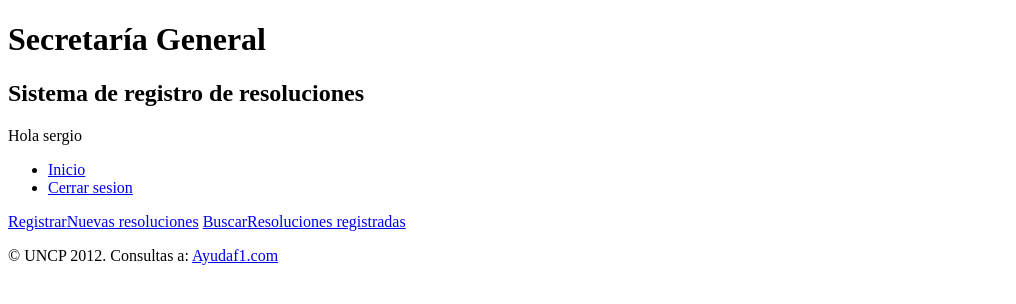
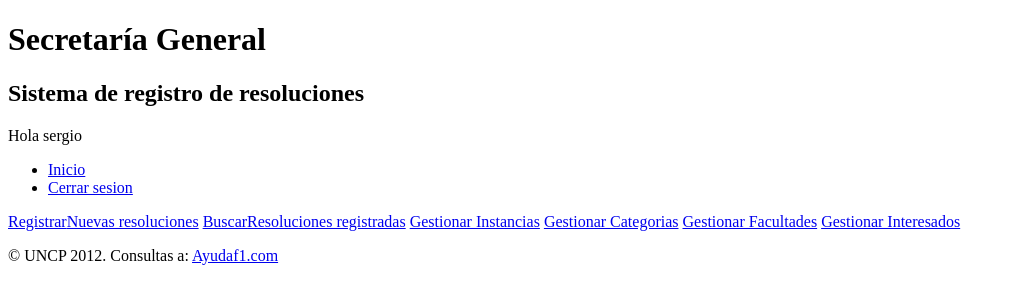
Before and after one commit to neosergio/arwenx, a Django app: page / in a window 1280 px wide. Shown: the top 304 px of the page, without its empty margins (0-1016 px from the left). Run offline with Django 3.2, Linux system fonts and the light colour scheme; a user stored in the database is signed in; parts of the project's set-up code (start-up, migrations or seed data) failed here and were passed over.

Commit message:
Nuevos enlaces en la página inicial

```diff
--- a/website/website/templates/inicio.html
+++ b/website/website/templates/inicio.html
@@ -1,8 +1,12 @@
 {% extends 'base.html' %}
 {% block encabezado %} Sistema de registro de resoluciones {% endblock encabezado %}
 {% block contenido %}
-	<div>
-		<a href='/resoluciones/nueva'>Registrar<span>Nuevas resoluciones</span></a>
-		<a href="/resoluciones">Buscar<span>Resoluciones registradas</span></a>
-	</div>
+    <div>
+        <a href='/resoluciones/nueva'>Registrar<span>Nuevas resoluciones</span></a>
+        <a href="/resoluciones">Buscar<span>Resoluciones registradas</span></a>
+        <a href="/instancias">Gestionar Instancias</a>
+        <a href="/categorias">Gestionar Categorias</a>
+        <a href="/facultades">Gestionar Facultades</a>
+        <a href="/interesados">Gestionar Interesados</a>
+    </div>
 {% endblock contenido %}
```
